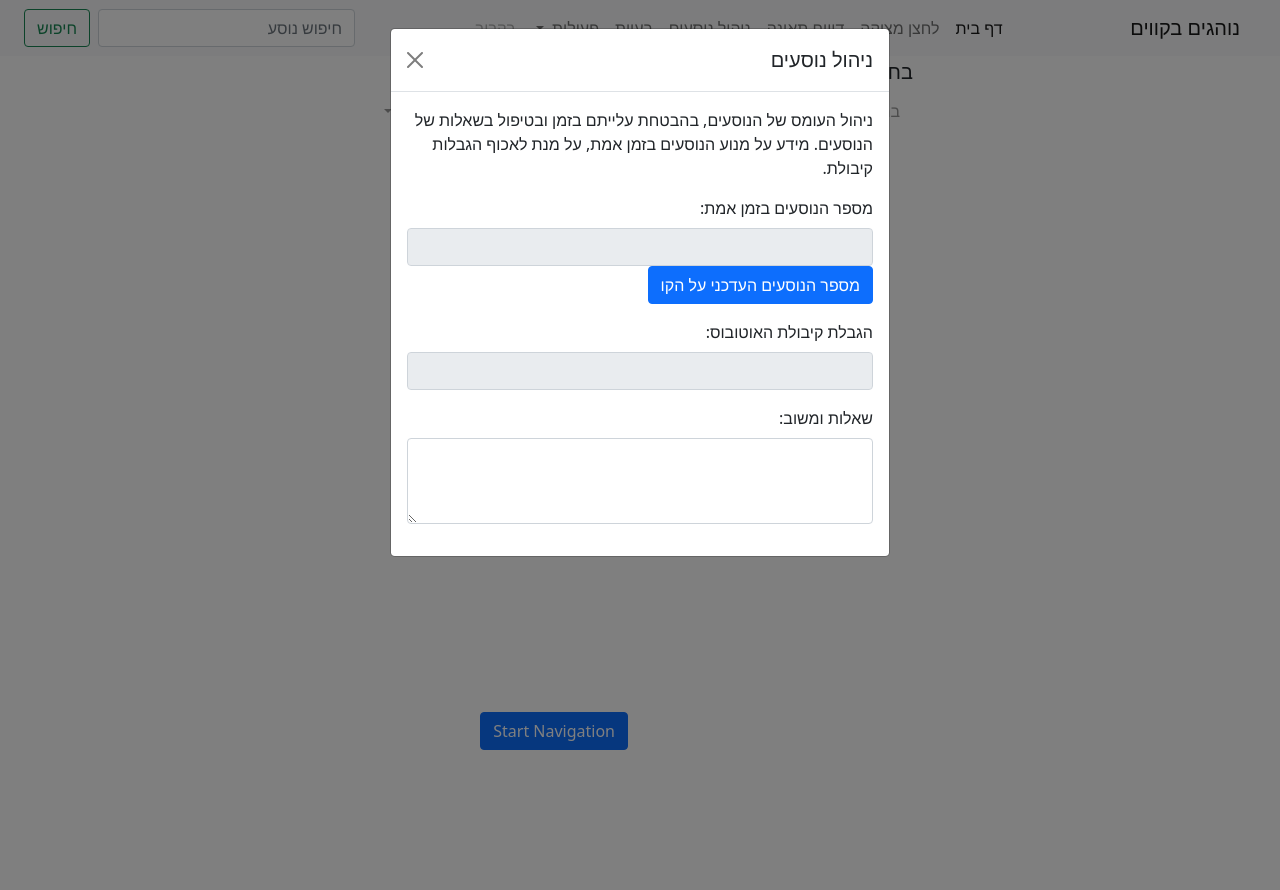
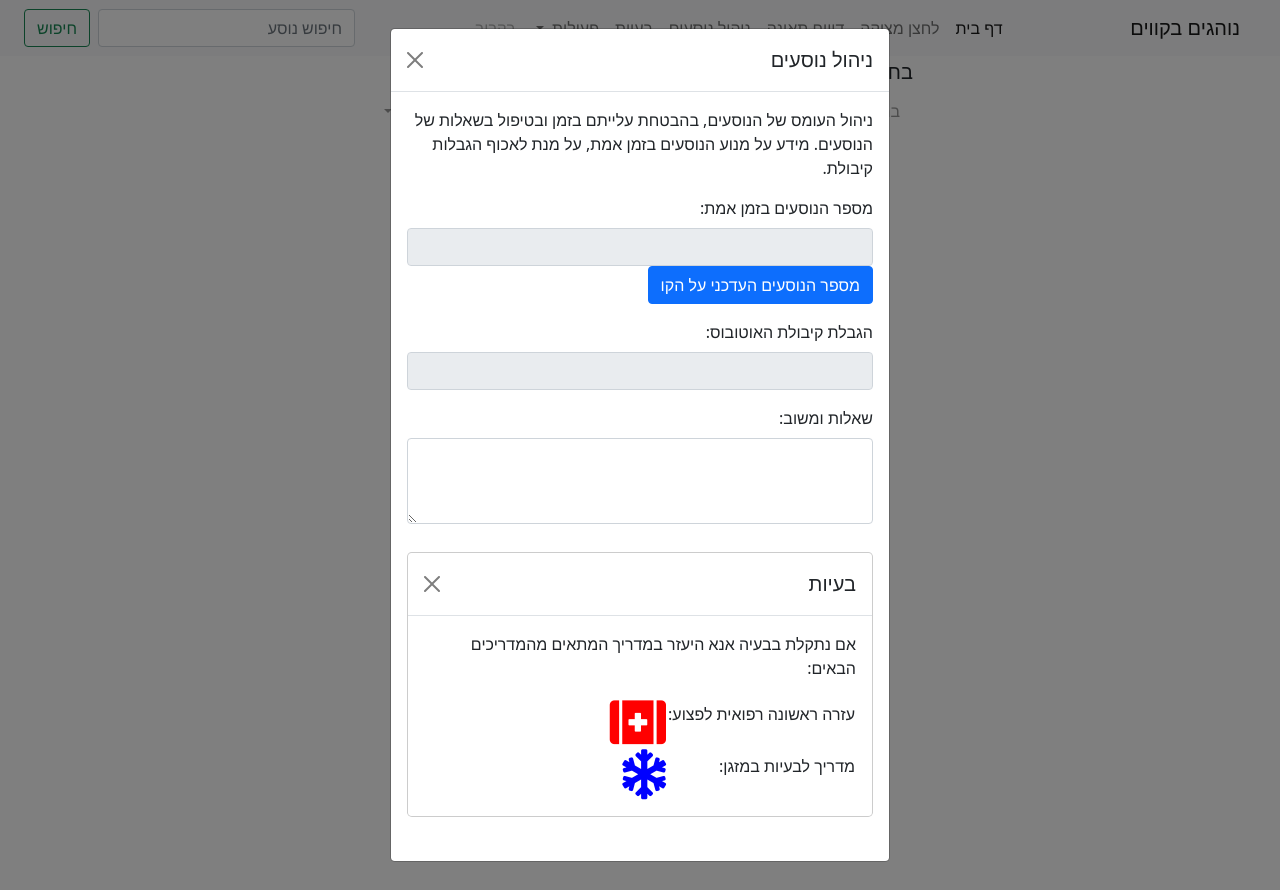
Before and after one commit to itaylev20/HackatonCSTAU2023, a Flask app: page / in a window 1280 px wide, after a click on "ניהול נוסעים". Run offline with Flask 3, Linux system fonts and the light colour scheme; parts of the project's set-up code (start-up, migrations or seed data) failed here and were passed over; some libraries are stand-ins or nearby versions.

Commit message:
issues.html updated

```diff
--- a/templates/modals/issues.html
+++ b/templates/modals/issues.html
@@ -1,10 +1,38 @@
-<!DOCTYPE html>
-<html lang="en">
-<head>
-    <meta charset="UTF-8">
-    <title>Title</title>
-</head>
-<body>
 
-</body>
-</html>
+
+
+
+<div class="modal fade" id="issues_modal" tabindex="-1" aria-hidden="true">
+  <div class="modal-dialog">
+    <div class="modal-content">
+      <div class="modal-header">
+        <h5 class="modal-title" id="passengers_modal_label">בעיות</h5>
+        <button type="button" class="btn-close" data-bs-dismiss="modal" aria-label="Close"></button>
+      </div>
+      <div class="modal-body">
+        <p>אם נתקלת בבעיה אנא היעזר במדריך המתאים מהמדריכים הבאים:</p>
+
+          <div class="issues-article1">
+              <table>
+                  <tr>
+                      <td><p>עזרה ראשונה רפואית לפצוע:</p></td>
+                      <td> <a href="" aria-label="Press">
+                          <i class="fas fa-first-aid" style="font-size: 50px; color: red;"></i>
+                          </a></td>
+                  </tr>
+                  <tr>
+
+                      <td><p>מדריך לבעיות במזגן:</p></td>
+                      <td><a href="" aria-label="Press">
+                          <i class="fas fa-snowflake" style="font-size: 50px; color: blue;"></i>
+                          </a></td>
+                  </tr>
+
+              </table>
+
+
+          </div>
+    </div>
+  </div>
+</div>
+</div>
```
